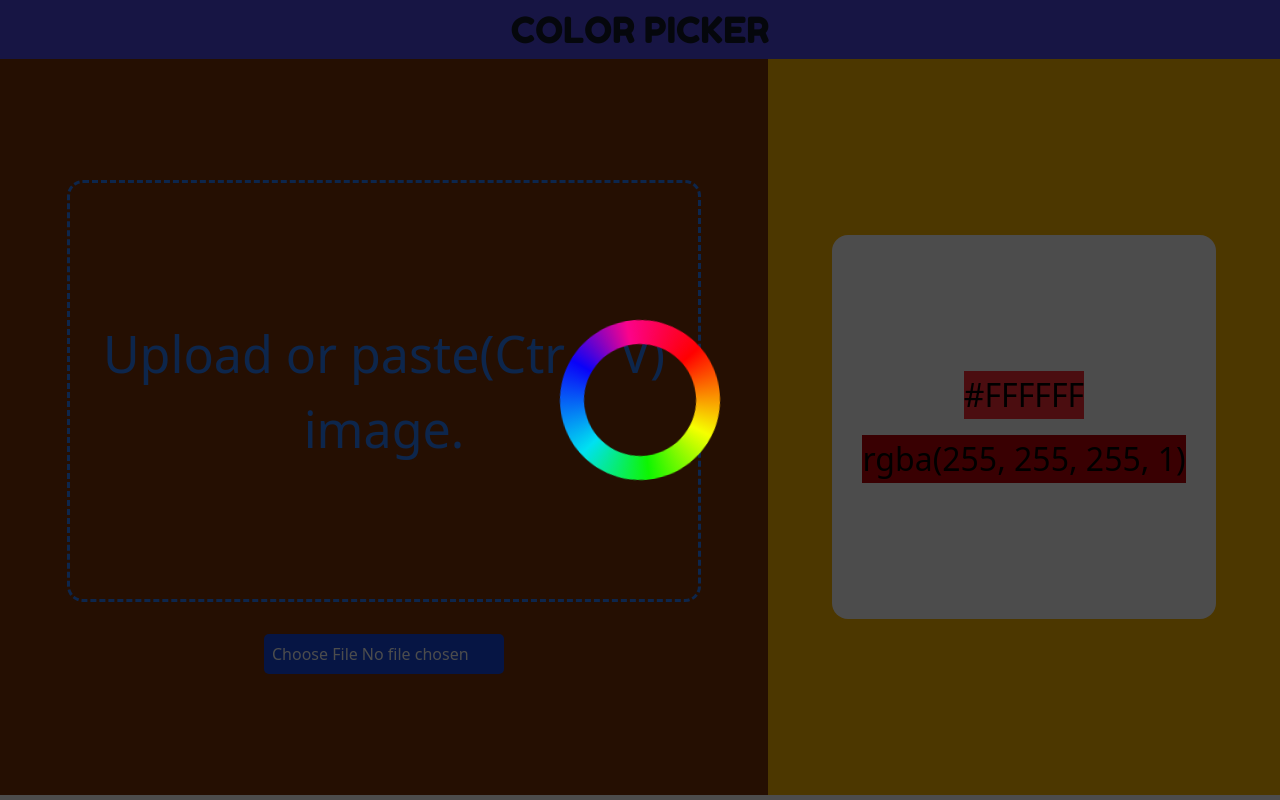
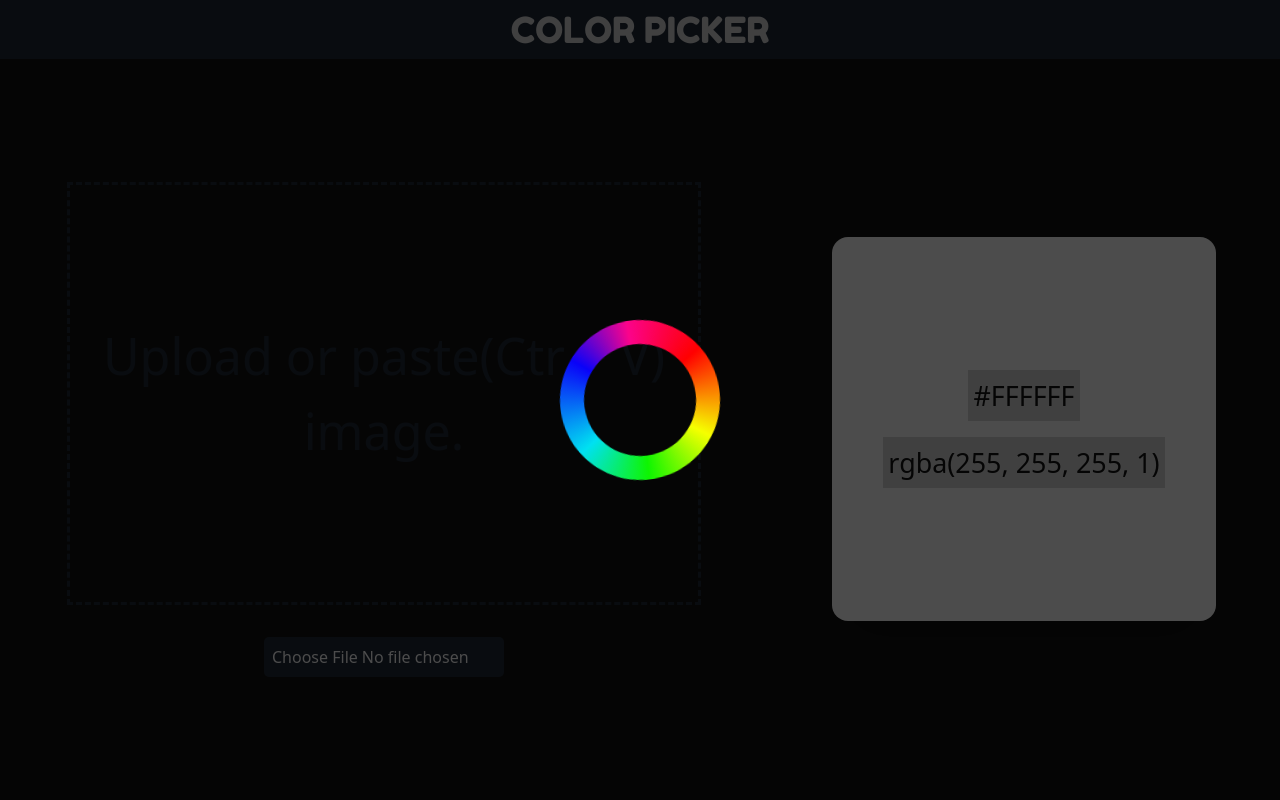
Before and after one commit to TKavi25/color-picker, a React (Vite) app: page / in a window 1280 px wide. Built offline with nearby package versions, Linux system fonts and the light colour scheme.

Commit message:
theme set

```diff
--- a/src/App.jsx
+++ b/src/App.jsx
@@ -33,7 +33,7 @@ function App() {
          `}/>
       </div>
       <Header />
-      <main className='flex flex-col h-[calc(100vh-4rem)] sm800:flex-row'>
+      <main className='flex flex-col h-[calc(100vh-(6.2*min(5vw,0.6rem)))] sm800:flex-row'>
         <ImgSection setPxColor={setPxColor} setHex8={setHex8} setRGBA={setRGBA} />
         <ColorSection pxColor={pxColor} hex8={hex8} RGBA={RGBA} />
       </main>
--- a/src/components/ColorSection.jsx
+++ b/src/components/ColorSection.jsx
@@ -1,15 +1,15 @@
 export default function ColorSection({pxColor, hex8, RGBA}){
     return(
         <section className='
-          w-screen bg-amber-400 py-[min(2rem,8vw)] flex items-center sm800:justify-center flex-col  sm800:w-[40vw] text-[min(10cqw,2rem)]
+          w-screen py-[min(2rem,8vw)] flex items-center sm800:justify-center flex-col  sm800:w-[40vw] text-primary-charcoal
         '>
           <div className='
-            w-[80%] sm500:w-[60%] aspect-square sm800:w-[75%] rounded-2xl overflow-hidden centered-flex flex-col gap-[min(5cqw,1rem)] @container
+            w-[80%] sm500:w-[60%] aspect-square sm800:w-[75%] rounded-2xl overflow-hidden centered-flex flex-col gap-[min(5cqw,1rem)] @container shadow-2xl
           '
             style={{backgroundColor: pxColor}}
           >
-            <div className='bg-red-500'>{hex8}</div>
-            <div className='bg-red-700'>{RGBA}</div>
+            <div className='bg-primary-gray p-[0.2em] text-[min(7cqw,2rem)]'>{hex8}</div>
+            <div className='bg-primary-gray p-[0.2em] text-[min(7cqw,2rem)]'>{RGBA}</div>
           </div>
         </section>
     )
--- a/src/components/Header.jsx
+++ b/src/components/Header.jsx
@@ -1,7 +1,7 @@
 export default function Header(){
     return(
         <header className='
-            w-full bg-primary-violet py-[min(5vw,0.6rem)] centered-flex
+            w-full bg-primary-blue py-[min(5vw,0.6rem)] centered-flex
         '>
             <h1 className='
                 text-[12vw] sm250:text-3xl font-fredokaOne text-primary-gray sm500:text-4xl
--- a/src/components/ImgSectionDOM.jsx
+++ b/src/components/ImgSectionDOM.jsx
@@ -11,16 +11,16 @@ export default function ImgSectionDOM({
 }) {
   return(
     <section className='
-      w-screen p-[min(1rem,3vw)] flex items-center sm800:w-[60vw] sm800:justify-center bg-amber-900 sm800:p-[2rem]  flex-col gap-[min(2rem,5vw)] sm800:h-full
+      w-screen p-[min(1rem,3vw)] flex items-center sm800:w-[60vw] sm800:justify-center sm800:p-[2rem]  flex-col gap-[min(2rem,5vw)] sm800:h-full
     ' >
       <div className={`
-        w-[95%] aspect-[1.5]  border-dashed border-3 border-blue-500 rounded-2xl sm500:w-[70%] sm800:w-[90%] centered-flex ${imgLoaded ? "cursor-default" : "cursor-pointer" } @container relative
+        w-[95%] aspect-[1.5]  border-dashed border-3 border-primary-blue sm500:w-[70%] sm800:w-[90%] centered-flex ${imgLoaded ? "cursor-default" : "cursor-pointer" } @container relative
       `}
       ref={canvasDivRef}
       onClick={canvasDivclick}
       >
         <img src="src/assets/logo.svg" className={`absolute z-10 animate-spin ${imgLoading ? "block" : "hidden"} w-[20%] `} ref={logoRef}/>
-        <p className={`text-blue-500 text-[8cqw] text-center ${imgLoaded ? "hidden" : "block"} `}>Upload or paste(Ctr + V) image.</p>
+        <p className={`text-primary-blue text-[8cqw] text-center ${imgLoaded ? "hidden" : "block"} `}>Upload or paste(Ctr + V) image.</p>
         <canvas ref={canvasRef} className={`${imgLoaded ? "cursor-crosshair block" : "hidden"} ${imgLoading && "hidden"}`}
           onClick={
             (e)=>getColor(e)
@@ -28,7 +28,7 @@ export default function ImgSectionDOM({
         ></canvas>
       </div>
       <input type='file' accept='image/*' className='
-        bg-blue-700 rounded-[5px] h-[2.5rem] cursor-pointer p-[0.5rem] text-white w-[min(15rem,90vw)] hover:bg-blue-600 duration-100
+        bg-primary-blue rounded-[5px] h-[2.5rem] cursor-pointer p-[0.5rem] text-white w-[min(15rem,90vw)] hover:bg-[#2b394d] duration-100
       '
         onChange={(e) => imgUpload(e.target.files[0])}
         ref={inputRef}
--- a/src/index.css
+++ b/src/index.css
@@ -11,10 +11,13 @@
   --breakpoint-sm500: 500px;
   --breakpoint-sm800: 800px;
   --font-fredokaOne: "Fredoka One", sans-serif;
-  --color-primary-violet: #4F46E5;
-  --color-primary-gray: #111827;
+  --color-primary-blue: #1f2937;
+  --color-primary-gray: #d9d9d9;
+  --color-primary-charcoal: #121212;
 }
 
 body{
   height: 100vh;
+  background-color: #121212;
+  color-scheme: light;
 }
```
